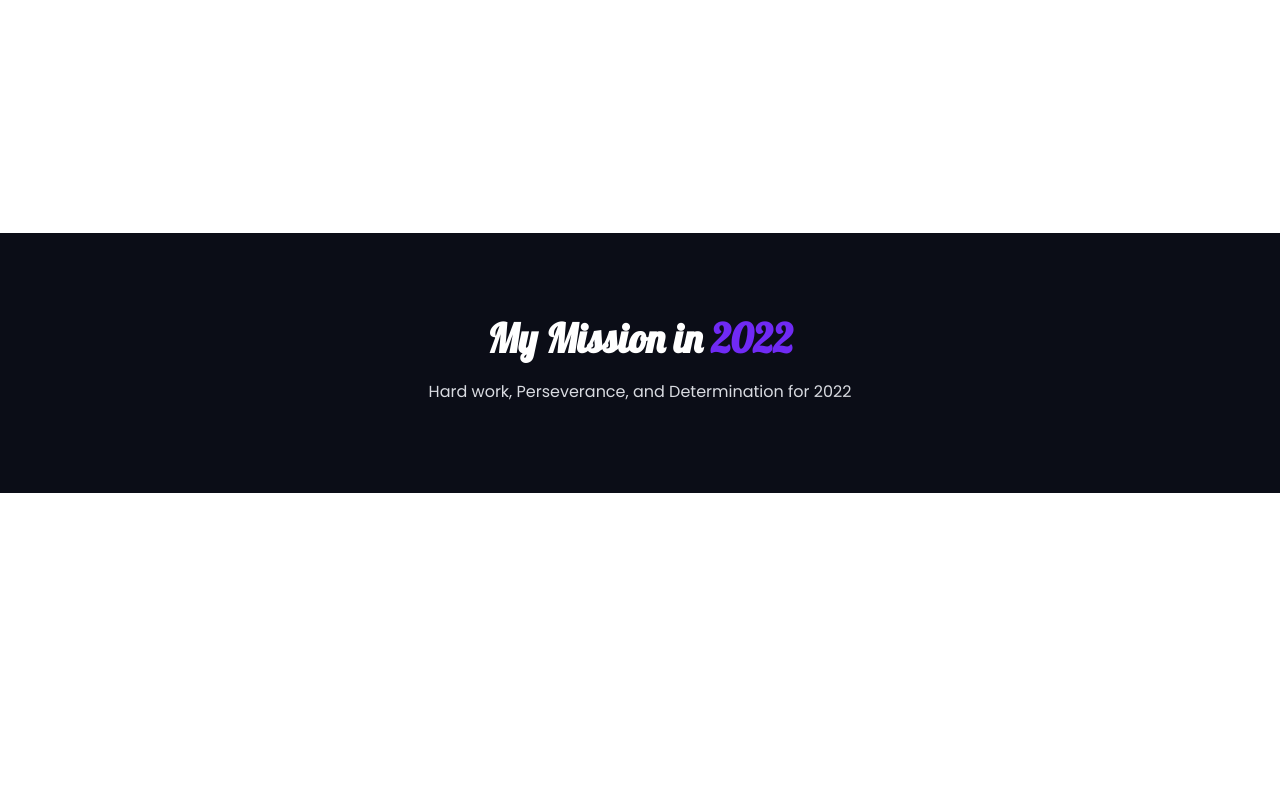
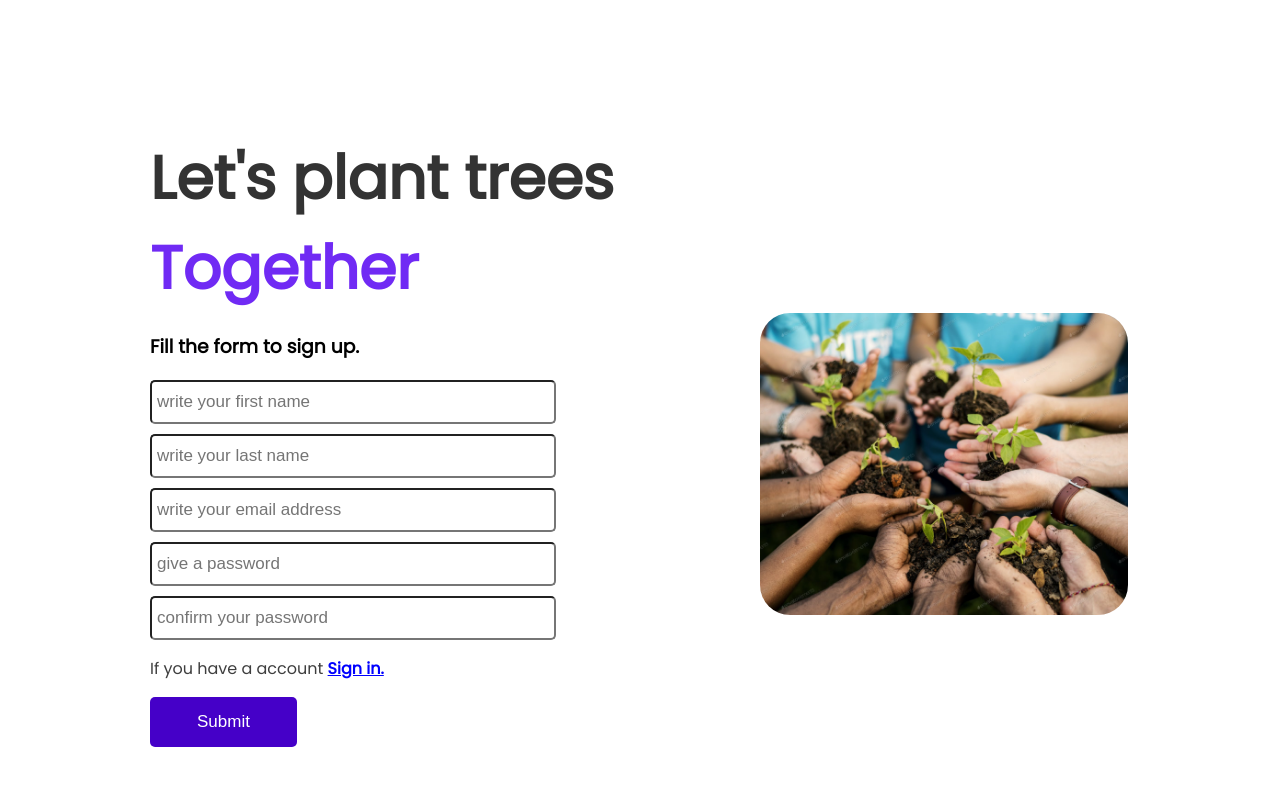
Before and after one commit to shadikmahamudsohan/mission-2022-html-css, a plain HTML site: page index.html in a window 1280 px wide. Shown: the part 3510-4295 px from the top of the page. Before the commit the page ends 4003 px from the top, so only its background shows below. Drawn offline with Linux system fonts and the light colour scheme.

Commit message:
contact section add

```diff
--- a/index.html
+++ b/index.html
@@ -132,6 +132,27 @@
                 </div>
             </div>
         </section>
+        <section class="contact">
+            <h1>Let's plant trees</h1>
+            <h1 class="purple-color">Together</h1>
+            <div class="flexible-content">
+                <div class="half-width">
+                    <form action="">
+                        <h3>Fill the form to sign up.</h3>
+                        <input type="text" placeholder="write your first name">
+                        <input type="text" placeholder="write your last name">
+                        <input type="email" placeholder="write your email address">
+                        <input type="password" placeholder="give a password">
+                        <input type="password" placeholder="confirm your password">
+                        <p>If you have a account <a href="https://www.trilliontreecampaign.org/" target="-blanck" class="contact-link">Sign in.</a></p>
+                        <input class="submit-btn" type="submit">
+                    </form>
+                </div>
+                <div class="half-width">
+                    <img src="images/pictures/planting-together.jpg" alt="planting together image">
+                </div>
+            </div>
+        </section>
     </div>
     <footer>
         <h2>My Mission in <span class="purple-color">2022</span></h2>
--- a/style.css
+++ b/style.css
@@ -123,7 +123,7 @@ p {
 
 /* planting-tree section */
 .planting-tree {
-    margin-bottom: 250px;
+    margin-bottom: 150px;
 }
 .planting-tree p {
     margin-bottom: 50px;
@@ -148,6 +148,38 @@ p {
 }
 /* planting-tree section end */
 
+/* contact section */
+.contact {
+    margin-bottom: 200px;
+}
+.contact-link{
+    color: blue;
+    font-weight: bold;
+}
+.contact h1{
+    margin: 0px;
+}
+.contact img{
+    border-radius: 30px;
+}
+.contact input {
+    display: block;
+    padding: 10px 5px;
+    width: 80%;
+    margin-bottom: 10px;
+    border-radius: 5px;
+    font-size: 17px;
+}
+.contact .submit-btn {
+    padding: 15px 40px;
+    width: 30%;
+    background-color: #4500C8;
+    color: white;
+    border: none;
+}
+
+/* contact section end */
+
 /* footer */
 footer {
     background-color: #0B0D17;
```
Also changed, not shown: images/pictures/planting-together.jpg (added).
